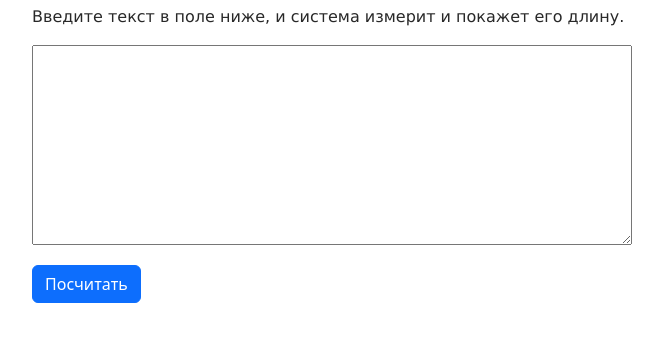
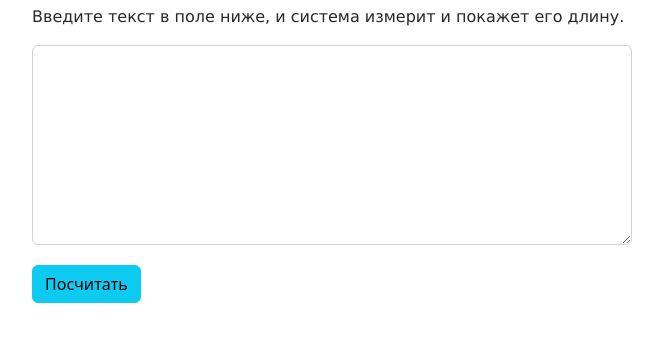
Before and after one commit to unnamemik/git-seminars, a plain HTML site: page index.html in a window 1280 px wide. Shown: the part 91-432 px from the top of the page, without its empty margins (8-671 px from the left). Drawn offline with nearby package versions, Linux system fonts and the light colour scheme.

Commit message:
changed styles of form elements

```diff
--- a/index.html
+++ b/index.html
@@ -29,8 +29,8 @@
 <body>
     <h1>Измеритель длины текста</h1>
     <p>Введите текст в поле ниже, и система измерит и покажет его длину.</p>
-    <textarea id="text"></textarea>
-    <button class="btn btn-primary" id="count-button">Посчитать</button>
+    <textarea class="form-control" id="text"></textarea>
+    <button class="btn btn-info" id="count-button">Посчитать</button>
     <div id="result"></div>
 </body>
 </html>
```
